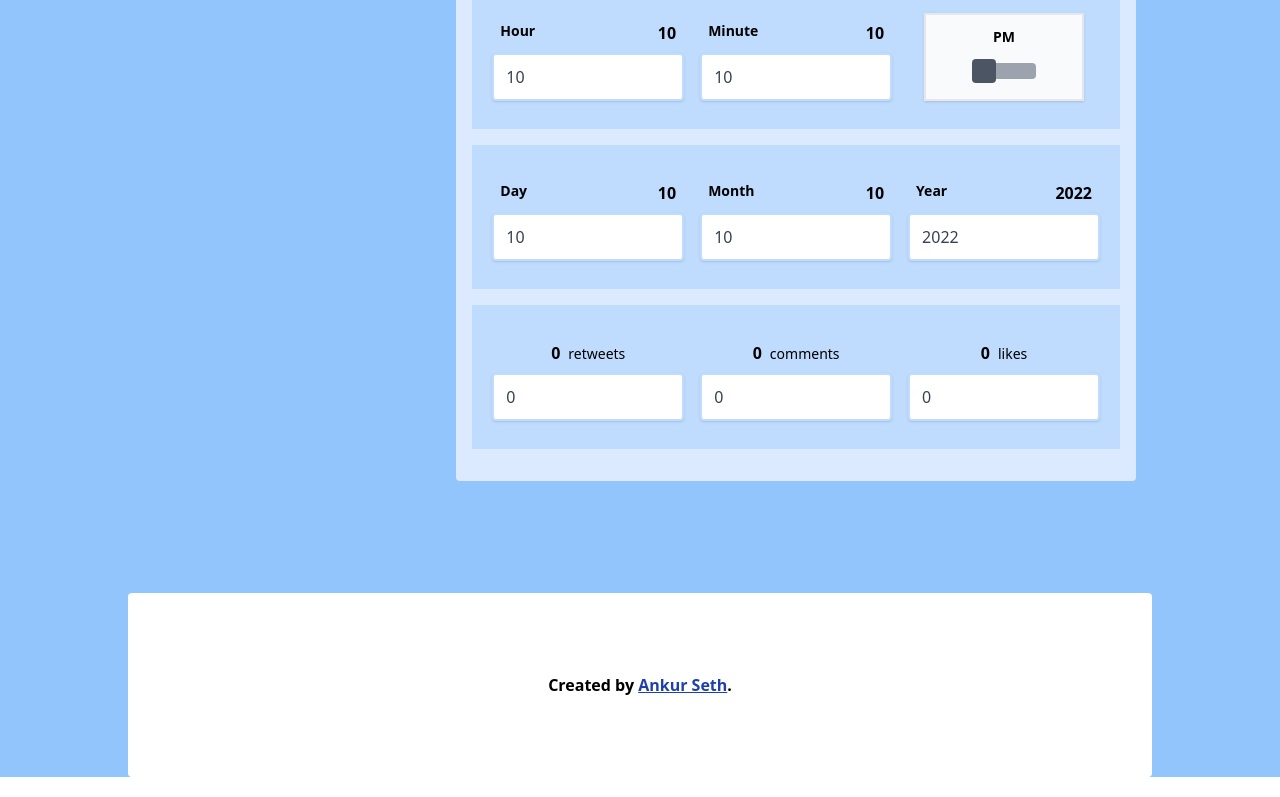
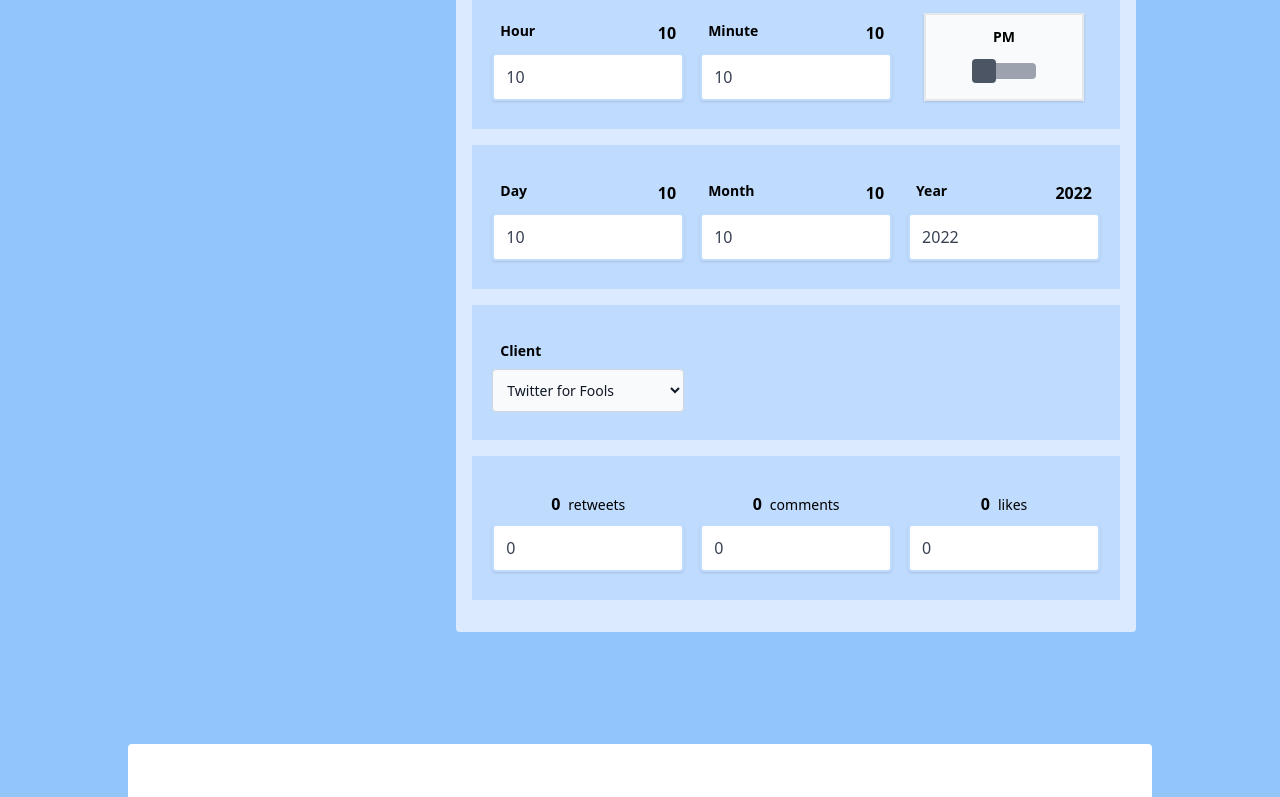
Before and after one commit to iaseth/faketweet, a React (Create React App) app: page / in a window 1280 px wide. Shown: the part 565-1362 px from the top of the page. Built offline with nearby package versions, Linux system fonts and the light colour scheme.

Commit message:
Added SelectInput for Client value

```diff
--- a/src/Faketweet/EditorTab/EditorTab.js
+++ b/src/Faketweet/EditorTab/EditorTab.js
@@ -1,6 +1,7 @@
 import {
 	InputGroupContainer,
 	NumberInput,
+	SelectInput,
 	StatInput,
 	TextBoxInput,
 	TextInput,
@@ -19,7 +20,7 @@ function statDisplayFunc (v) {
 	}
 }
 
-export default function EditorTab ({data, setData}) {
+export default function EditorTab ({data, setData, CLIENT_OPTIONS}) {
 
 	const setX = (x, v) => {
 		setData({...data, [x]: v});
@@ -50,6 +51,10 @@ export default function EditorTab ({data, setData}) {
 			</InputGroupContainer>
 
 			<InputGroupContainer>
+				<SelectInput title="Client" OPTIONS={CLIENT_OPTIONS} option={data.client} setOption={v => setX('client', v)} min={3} max={50} />
+			</InputGroupContainer>
+
+			<InputGroupContainer>
 				<StatInput title="retweets" stat={data.retweets} setStat={v => setX('retweets', v)} displayFunc={statDisplayFunc} />
 				<StatInput title="comments" stat={data.comments} setStat={v => setX('comments', v)} displayFunc={statDisplayFunc} />
 				<StatInput title="likes" stat={data.likes} setStat={v => setX('likes', v)} displayFunc={statDisplayFunc} />
--- a/src/Faketweet/EditorTab/Utils.js
+++ b/src/Faketweet/EditorTab/Utils.js
@@ -24,6 +24,45 @@ export function ToggleInput ({title, toggle, setToggle}) {
 						<div className={circleClass}></div>
 					</div>
 				</div>
+			</div>
+		</div>
+	);
+}
+
+
+
+export function SelectInput ({
+	title="Select",
+	OPTIONS, option, setOption,
+	custom=false, min=false, max=false,
+	validatorFunc = v => true
+}) {
+
+	const options = OPTIONS.map((op, k) => <option key={k} value={op}>{op}</option>);
+
+	const validate = v => {
+		if (min !== false && min > v.length) return false;
+		if (max !== false && max < v.length) return false;
+		return validatorFunc(v) ? true : false;
+	};
+
+	const handleChange = event => {
+		const v = event.target.value.trim();
+		if (validate(v)) {
+			setOption(v);
+		}
+	};
+
+	return (
+		<div>
+			<div>
+				<h2 className="px-2 py-2 font-bold text-sm">{title}</h2>
+			</div>
+			<div>
+				<select name="" id="" defaultValue={option} onChange={handleChange} className="block w-48 p-2.5 bg-gray-50 border border-gray-300 text-gray-900 text-sm rounded focus:ring-blue-500 focus:border-blue-500">
+					{options}
+					<option value="">Custom</option>
+				</select>
 			</div>
 		</div>
 	);
--- a/src/Faketweet/Faketweet.js
+++ b/src/Faketweet/Faketweet.js
@@ -8,6 +8,12 @@ import Footer from './Footer';
 
 
 export default function Faketweet () {
+	const CLIENT_OPTIONS = [
+		'Twitter for Fools',
+		'Twitter for Android',
+		'Twitter for iPhone',
+		'Twitter for Web',
+	];
 	const [data, setData] = React.useState({
 		name: 'Some Dude',
 		username: 'SomeDude',
@@ -23,7 +29,7 @@ export default function Faketweet () {
 		month: 10,
 		year: 2022,
 
-		client: 'Twitter for iPhone',
+		client: CLIENT_OPTIONS[0],
 
 		retweets: 0,
 		comments: 0,
@@ -39,7 +45,7 @@ export default function Faketweet () {
 						<TweetTab {...{data}}/>
 					</div>
 					<div className="grow">
-						<EditorTab {...{data, setData}} />
+						<EditorTab {...{data, setData, CLIENT_OPTIONS}} />
 					</div>
 				</div>
 			</div>
```
